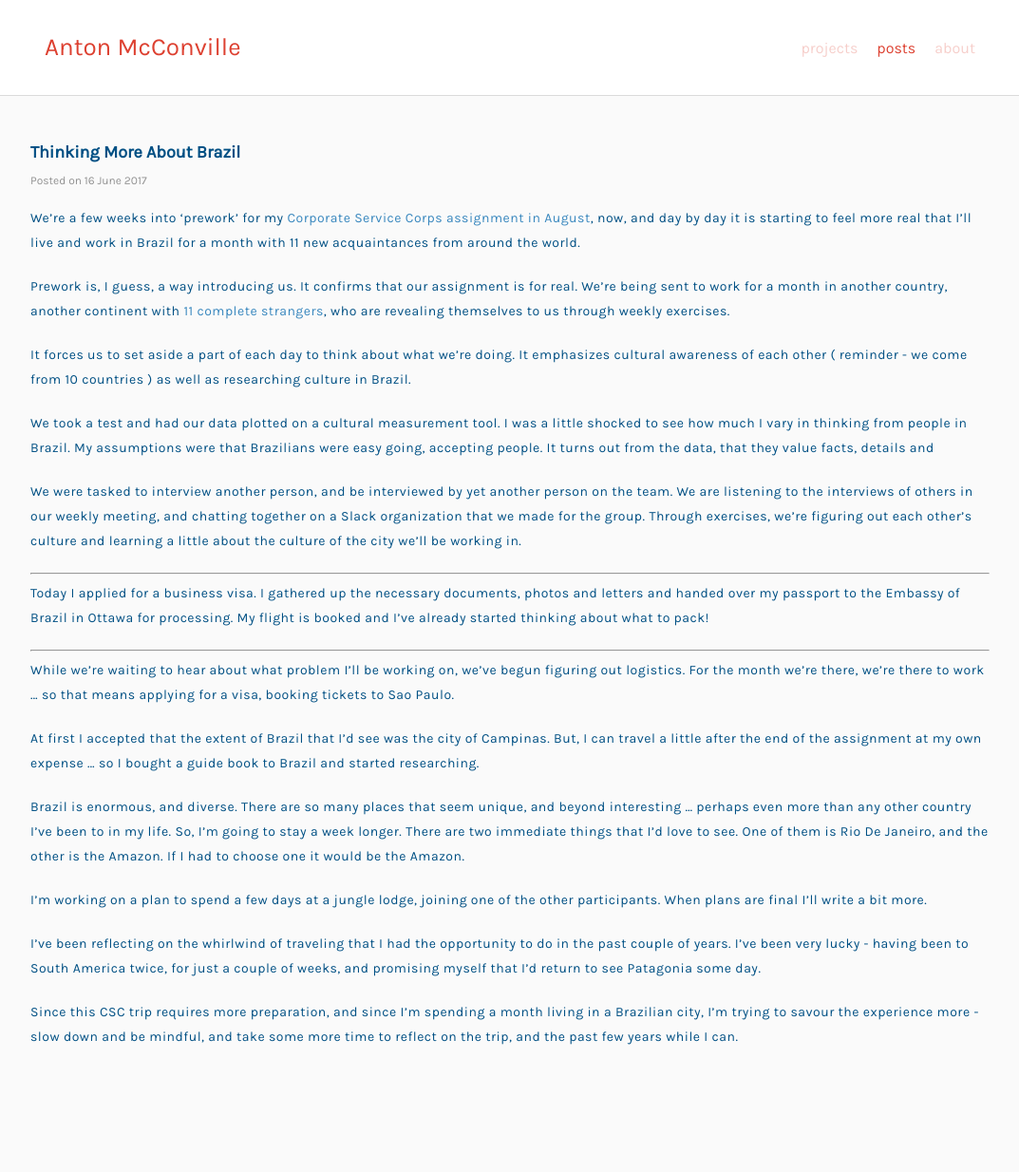
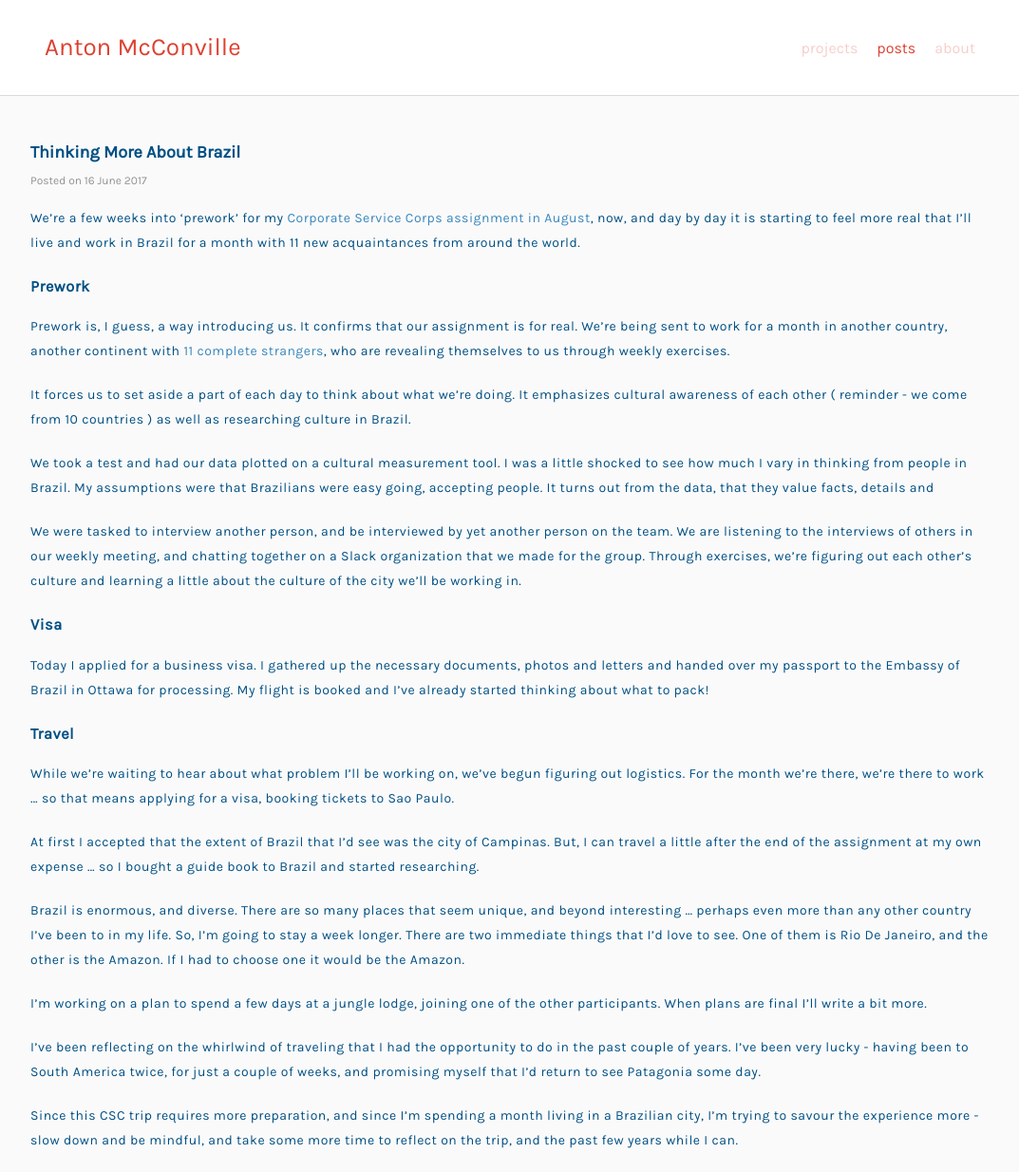
Before and after one commit to antonmc/antonmc.github.io, a Jekyll site: the page built from _posts/blog/2017-06-16-thinking-more-about-brazil.md, in a window 1280 px wide. Shown: the whole page at 95% size, without its empty margins (103-1176 px from the left). Built offline with Jekyll 4.4.1, drawn with Linux system fonts in a browser that asks for light colours; comment, search, counter and statistics services are not loaded; before the commit the page ends 1125 px from its top, so only the background shows below that.

Commit message:
Formatting

```diff
--- a/_posts/blog/2017-06-16-thinking-more-about-brazil.md
+++ b/_posts/blog/2017-06-16-thinking-more-about-brazil.md
@@ -7,6 +7,8 @@ tags : [csc]
 
 We're a few weeks into 'prework' for my [Corporate Service Corps assignment in August](http://www.hickory.ca/anton/2017/04/10/corporate-service-corps), now, and day by day it is starting to feel more real that I'll live and work in Brazil for a month with 11 new acquaintances from around the world.
 
+### Prework
+
 Prework is, I guess, a way introducing us. It confirms that our assignment is for real. We're being sent to work for a month in another country, another continent with [11 complete strangers](http://www.hickory.ca/anton/2017/05/16/more-about-my-corporate-service-assignment), who are revealing themselves to us through weekly exercises.
 
 It forces us to set aside a part of each day to think about what we're doing. It emphasizes cultural awareness of each other ( reminder - we come from 10 countries ) as well as researching culture in Brazil.
@@ -15,11 +17,11 @@ We took a test and had our data plotted on a cultural measurement tool. I was a
 
 We were tasked to interview another person, and be interviewed by yet another person on the team. We are listening to the interviews of others in our weekly meeting, and chatting together on a Slack organization that we made for the group. Through exercises, we're figuring out each other's culture and learning a little about the culture of the city we'll be working in.
 
-- - -
+### Visa
 
 Today I applied for a business visa. I gathered up the necessary documents, photos and letters and handed over my passport to the Embassy of Brazil in Ottawa for processing. My flight is booked and I've already started thinking about what to pack!
 
-- - -
+### Travel
 
 While we're waiting to hear about what problem I'll be working on, we've begun figuring out logistics. For the month we're there, we're there to work ... so that means applying for a visa, booking tickets to Sao Paulo.
 
```
